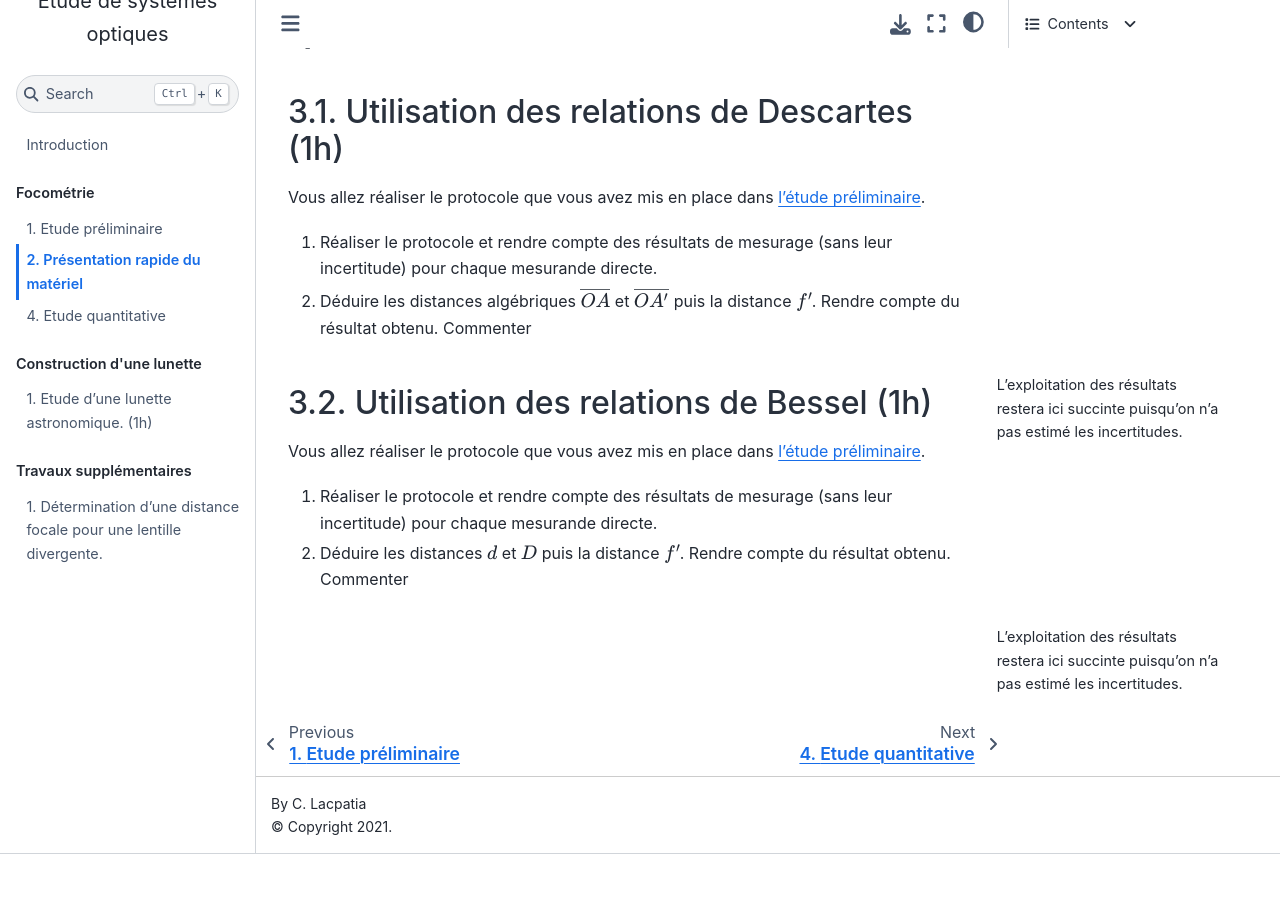
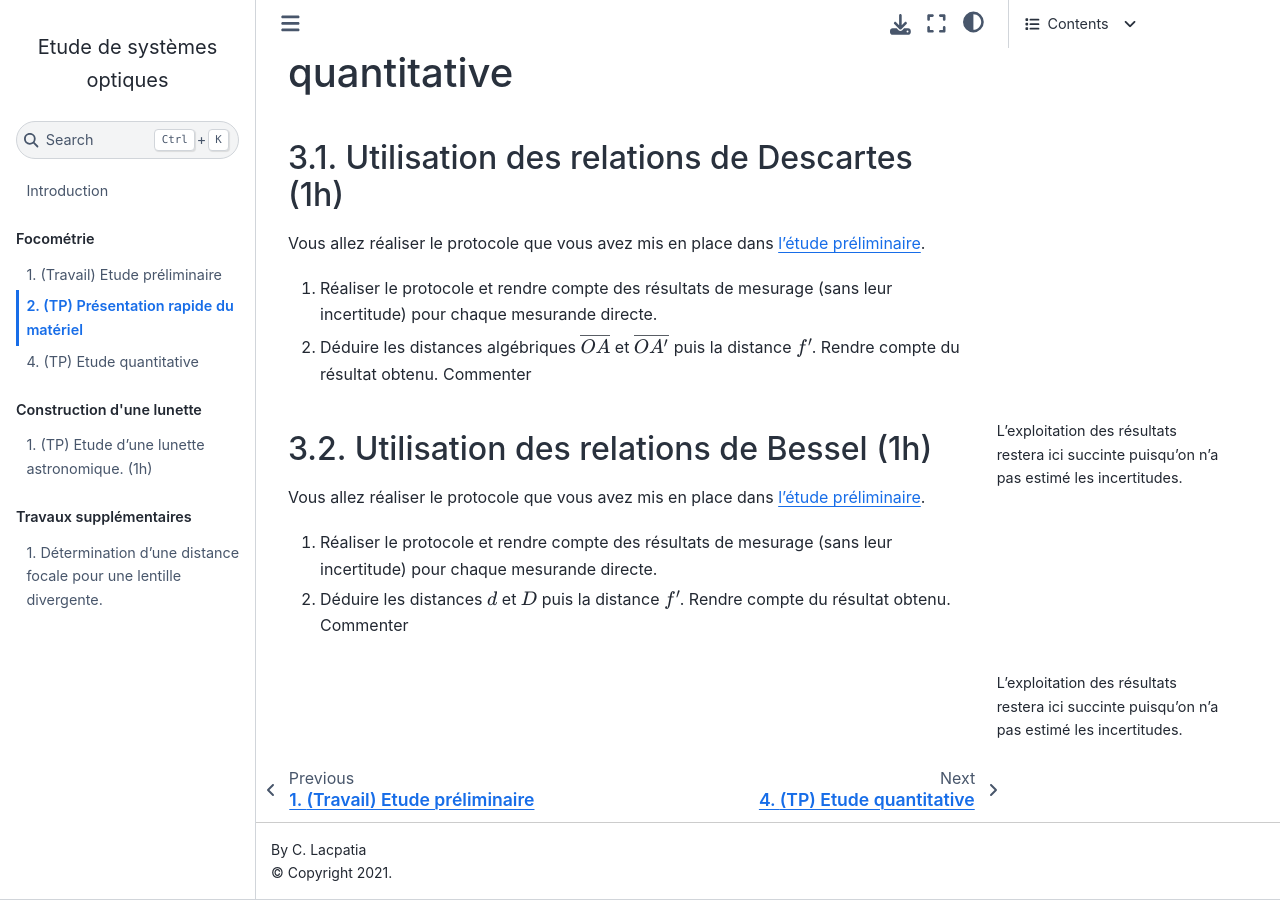
Before and after one commit to pcsi3physiquestan/tp2_optique_sources, a Jupyter Book: the page built from notebook/etude_rapide.md, in a window 1280 px wide and 900 px high, scrolled down 2530 px. Built offline with Jupyter Book 1.0.4 settings and Sphinx 7.4.7 and the Sphinx Book theme 1.1.4, drawn with Linux system fonts in a browser that asks for light colours; before the commit the page ends 3384 px from its top, so only the background shows below that; some of the changed text lies outside the part shown.

Commit message:
Mise à jour des sources

````diff
--- a/notebook/etude_complete.md
+++ b/notebook/etude_complete.md
@@ -23,7 +23,7 @@ La page ci-présente existe en version notebook téléchargeable grâce au bouto
 
 +++
 
-# Etude quantitative
+# (TP) Etude quantitative
 
 +++
 
--- a/notebook/etude_preliminaire.md
+++ b/notebook/etude_preliminaire.md
@@ -18,7 +18,7 @@ Cette partie du TP constitue l'étude préliminaire qui doit être réalisée __
 
 +++
 
-# Etude préliminaire
+# (Travail) Etude préliminaire
 
 +++
 
--- a/notebook/etude_rapide.md
+++ b/notebook/etude_rapide.md
@@ -18,7 +18,7 @@ On va commencer par réaliser les expériences sans se soucier des incertitudes
 
 +++
 
-# Présentation rapide du matériel
+# (TP) Présentation rapide du matériel
 
 ```{margin}
 Cette partie fait suite à l'étude préliminaire du même nom.
--- a/notebook/lunette.md
+++ b/notebook/lunette.md
@@ -23,7 +23,7 @@ Ce notebook est téléchargeable en versino `.ipynb` grâce au bouton ![Bouton t
 
 +++
 
-# Etude d'une lunette astronomique. (1h)
+# (TP) Etude d'une lunette astronomique. (1h)
 
 Une lunette de Galilée est une lunette astronomique, c’est-à-dire destinée à viser des objets à l’infini, dont le dispositif oculaire est un système divergent. Nous allons chercher à construire une lunette de Galilée destinée à être utilisé par un oeil emmétrope dans les meilleurs conditions. Dans son modèle le plus simple, une lunette de Galilée est constituée :
 * d’un objectif réalisé par une lentille convergente
````
